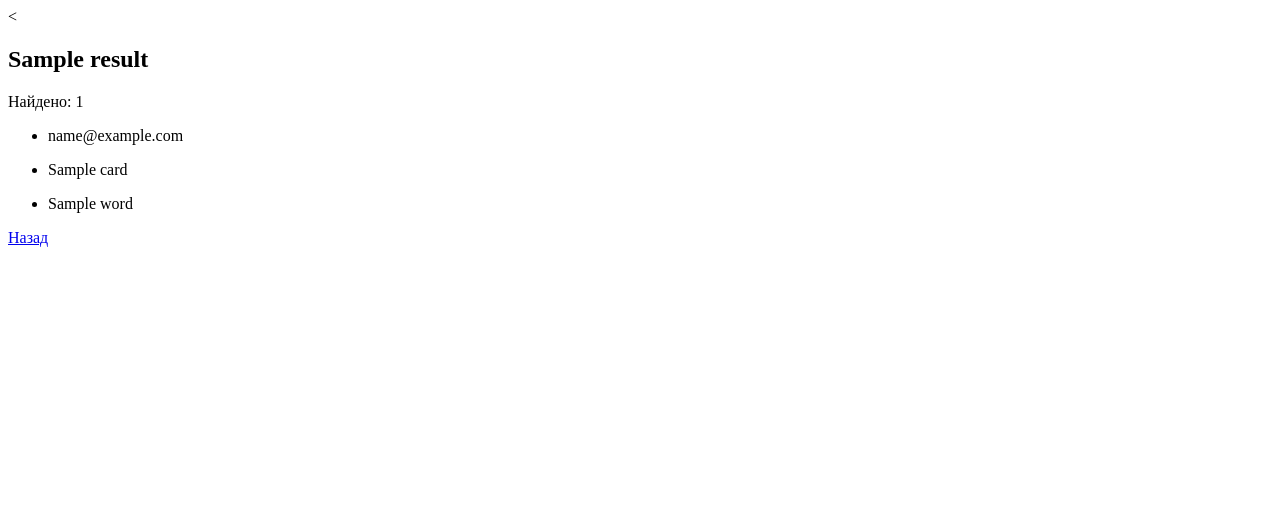
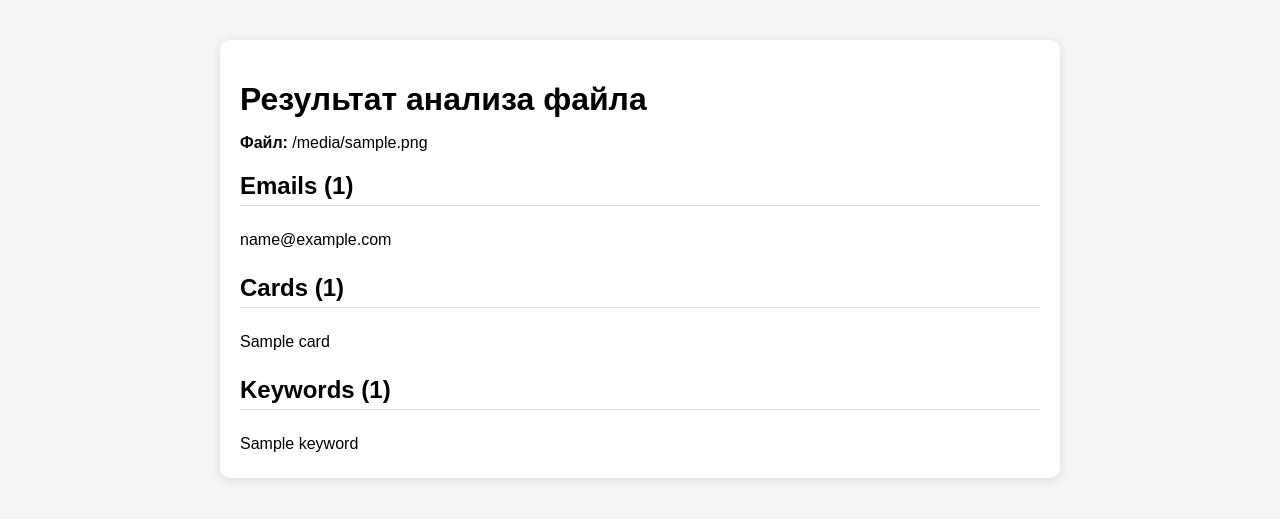
Before and after one commit to Olesyaa-d/practika, a Flask app: template templates/result.html in a window 1280 px wide. Shown: the top 519 px of the page. Run offline with Flask 3, Linux system fonts and the light colour scheme; the template is opened without the code that fills it: most values are stand-ins (such as "Sample title", 1, 10 or a date in 2020).

Commit message:
fix conection pipeline with scanners

```diff
--- a/app.py
+++ b/app.py
@@ -18,12 +18,15 @@ os.makedirs(UPLOAD_FOLDER, exist_ok=True)
 
 app.config["UPLOAD_FOLDER"] = UPLOAD_FOLDER
 
+# DB (SQLite)
+import os as _os
 
-# абсолютный путь к базе (ВАЖНО, чтобы не было sqlite error)
-basedir = os.path.abspath(os.path.dirname(__file__))
+basedir = _os.path.abspath(_os.path.dirname(__file__))
+
 app.config["SQLALCHEMY_DATABASE_URI"] = (
-    "sqlite:///" + os.path.join(basedir, "database", "app.db")
+    "sqlite:///" + _os.path.join(basedir, "database", "app.db")
 )
+
 app.config["SQLALCHEMY_TRACK_MODIFICATIONS"] = False
 
 
@@ -32,6 +35,15 @@ migrate = Migrate(app, db)
 
 
 pipeline = ScannerPipeline()
+
+from scanner.scanners.email_scanner import EmailScanner
+from scanner.scanners.card_scanner import CardScanner
+from scanner.scanners.keyword_scanner import KeywordScanner
+
+pipeline.add_scanner(EmailScanner())
+pipeline.add_scanner(CardScanner())
+pipeline.add_scanner(KeywordScanner())
+
 scanner = FileScanner(pipeline)
 
 
@@ -48,7 +60,10 @@ def scan_file():
     if not uploaded_file or uploaded_file.filename == "":
         return "Файл не выбран"
 
-    file_path = os.path.join(app.config["UPLOAD_FOLDER"], uploaded_file.filename)
+    file_path = os.path.join(
+        app.config["UPLOAD_FOLDER"],
+        uploaded_file.filename
+    )
 
     uploaded_file.save(file_path)
 
@@ -56,7 +71,8 @@ def scan_file():
     with open(file_path, "r", encoding="utf-8", errors="ignore") as f:
         file_text = f.read()
 
-    # сохраняем Document
+
+    # сохраняем документ
     document = Document(
         text=file_text,
         type=uploaded_file.filename.split(".")[-1]
@@ -65,15 +81,33 @@ def scan_file():
     db.session.add(document)
     db.session.commit()
 
-    # запускаем scanner
+    # запускаем pipeline (ВАЖНО: теперь это список объектов)
     results = scanner.scan_file(file_path)
 
-    # сохраняем ScanResult
+    emails = []
+    cards = []
+    keywords = []
+
+    for r in results:
+
+        # email result
+        if hasattr(r, "emails"):
+            emails.extend(getattr(r, "emails", []))
+
+        # card result
+        if hasattr(r, "cards"):
+            cards.extend(getattr(r, "cards", []))
+
+        # keyword result
+        if hasattr(r, "keywords"):
+            keywords.extend(getattr(r, "keywords", []))
+
+
     scan_result = ScanResult(
         document_id=document.id,
-        emails=",".join(results.get("emails", [])),
-        cards=",".join(results.get("cards", [])),
-        keywords=",".join(results.get("keywords", []))
+        emails=",".join(emails),
+        cards=",".join(cards),
+        keywords=",".join(keywords)
     )
 
     db.session.add(scan_result)
@@ -81,7 +115,9 @@ def scan_file():
 
     return render_template(
         "result.html",
-        results=results,
+        emails=emails,
+        cards=cards,
+        keywords=keywords,
         filename=uploaded_file.filename
     )
 
--- a/scanner/scanners/email_scanner.py
+++ b/scanner/scanners/email_scanner.py
@@ -14,12 +14,16 @@ class EmailScanner(BaseScanner):
 
     def scan(self, text):
 
+        print("EMAIL SCANNER RUNNING")
+
+        text = text.strip()
+
         emails = re.findall(
             self.EMAIL_PATTERN,
             text
         )
 
-        emails = list(set(emails))
+        emails = list(set(email.lower() for email in emails))
 
         return EmailResult(
             scanner_name="email_scanner",
--- a/templates/result.html
+++ b/templates/result.html
@@ -1,33 +1,87 @@
-<{% for result in results %}
+<!DOCTYPE html>
+<html lang="ru">
+<head>
+    <meta charset="UTF-8">
+    <title>Результат анализа</title>
+    <style>
+        body {
+            font-family: Arial, sans-serif;
+            margin: 40px;
+            background: #f5f5f5;
+        }
 
-    <h2>{{ result.scanner_name }}</h2>
+        .container {
+            background: white;
+            padding: 20px;
+            border-radius: 10px;
+            max-width: 800px;
+            margin: auto;
+            box-shadow: 0 2px 10px rgba(0,0,0,0.1);
+        }
 
-    <p>Найдено: {{ result.count }}</p>
+        h1 {
+            margin-bottom: 10px;
+        }
 
-    {% if result.emails is defined %}
-        <ul>
-        {% for email in result.emails %}
-            <li>{{ email }}</li>
+        h2 {
+            margin-top: 20px;
+            border-bottom: 1px solid #ddd;
+            padding-bottom: 5px;
+        }
+
+        .item {
+            padding: 5px 0;
+        }
+
+        .empty {
+            color: gray;
+            font-style: italic;
+        }
+    </style>
+</head>
+
+<body>
+
+<div class="container">
+
+    <h1>Результат анализа файла</h1>
+
+    <p><b>Файл:</b> {{ filename }}</p>
+
+    <!-- EMAILS -->
+    <h2>Emails ({{ emails|length }})</h2>
+
+    {% if emails %}
+        {% for email in emails %}
+            <div class="item">{{ email }}</div>
         {% endfor %}
-        </ul>
+    {% else %}
+        <div class="empty">Не найдено</div>
     {% endif %}
 
-    {% if result.cards is defined %}
-        <ul>
-        {% for card in result.cards %}
-            <li>{{ card }}</li>
+    <!-- CARDS -->
+    <h2>Cards ({{ cards|length }})</h2>
+
+    {% if cards %}
+        {% for card in cards %}
+            <div class="item">{{ card }}</div>
         {% endfor %}
-        </ul>
+    {% else %}
+        <div class="empty">Не найдено</div>
     {% endif %}
 
-    {% if result.keywords is defined %}
-        <ul>
-        {% for word in result.keywords %}
-            <li>{{ word }}</li>
+    <!-- KEYWORDS -->
+    <h2>Keywords ({{ keywords|length }})</h2>
+
+    {% if keywords %}
+        {% for keyword in keywords %}
+            <div class="item">{{ keyword }}</div>
         {% endfor %}
-        </ul>
+    {% else %}
+        <div class="empty">Не найдено</div>
     {% endif %}
 
-{% endfor %}
+</div>
 
-<a href="/">Назад</a>
+</body>
+</html>
```
Also changed, not shown: scanner/pipeline/scanner_pipeline.py (+21 -13 lines).
